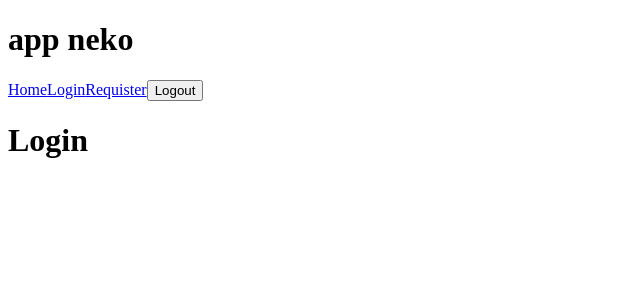
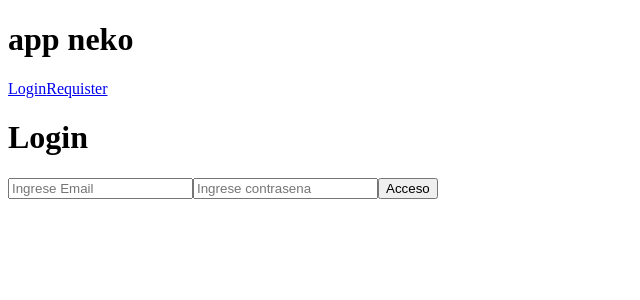
Before and after one commit to macnemoto/vue-firebase, a Vue app: page /login in a window 1280 px wide. Shown: the top 300 px of the page, without its empty margins (0-640 px from the left). Built offline with nearby package versions, Linux system fonts and the light colour scheme.

Commit message:
:construction: firebase auth

```diff
--- a/package.json
+++ b/package.json
@@ -9,6 +9,8 @@
     "preview": "vite preview"
   },
   "dependencies": {
+    "firebase": "^10.0.0",
+    "pinia": "^2.1.4",
     "vue": "^3.3.4",
     "vue-router": "4"
   },
--- a/src/App.vue
+++ b/src/App.vue
@@ -1,18 +1,22 @@
 <template>
   <div>
     <h1>app neko</h1>
-    <nav>
-      <router-link to="/">Home</router-link>
-      <router-link to="/login">Login</router-link>
-      <router-link to="/register">Requister</router-link>
-      <button>Logout</button>
+    <nav v-if="!userStore.loadingSession">
+      <router-link to="/" v-if="userStore.userData">Home</router-link>
+      <router-link to="/login" v-if="!userStore.userData">Login</router-link>
+      <router-link to="/register" v-if="!userStore.userData">Requister</router-link>
+      <button @click="userStore.logoutUser" v-if="userStore.userData">Logout</button>
     </nav>
+    <dir v-else>
+      Loading...
+    </dir>
     <RouterView></RouterView>
   </div>
 </template>
 
 <script setup>
-
+import { useUserStore } from './stores/user'
+const userStore = useUserStore()
 </script>
 
 <style lang="scss" scoped></style>
--- /dev/null
+++ b/src/firebaseConfig.js
@@ -0,0 +1,17 @@
+import { getAuth } from 'firebase/auth'
+import { initializeApp } from "firebase/app";
+
+const firebaseConfig = {
+  apiKey: "AIzaSyA-OIPrzrB511s2VkACzhjyql-JI5eQNMk",
+  authDomain: "vue-2023-dfe1b.firebaseapp.com",
+  projectId: "vue-2023-dfe1b",
+  storageBucket: "vue-2023-dfe1b.appspot.com",
+  messagingSenderId: "478422658580",
+  appId: "1:478422658580:web:d4f9b7074626e982600101"
+};
+
+// Initialize Firebase
+initializeApp(firebaseConfig);
+const auth = getAuth()
+
+export { auth }
--- a/src/main.js
+++ b/src/main.js
@@ -2,5 +2,6 @@ import { createApp } from 'vue'
 // import './style.css'
 import App from './App.vue'
 import router from './router'
+import { createPinia } from 'pinia'
 
-createApp(App).use(router).mount('#app')
+createApp(App).use(router).use(createPinia()).mount('#app')
--- a/src/router.js
+++ b/src/router.js
@@ -1,17 +1,36 @@
 import { createRouter, createWebHistory } from "vue-router";
+import { useUserStore } from "./stores/user";
 
+import Home from "./views/Home.vue";
 import Login from "./views/login.vue";
 import Register from "./views/Register.vue";
 
-const routes  = [
-  { path: "/", component: () => import('./views/Home.vue') },
+const requireAuth = async (to, from, next) => {
+  const userStore = useUserStore();
+  userStore.loadingSession = true
+  const user = await userStore.currentUser();
+  if (user) {
+    next();
+  } else {
+    next("login");
+  }
+  userStore.loadingSession = false
+
+};
+
+const routes = [
+  {
+    path: "/",
+    component: Home,
+    beforeEnter: requireAuth,
+  },
   { path: "/login", component: Login },
   { path: "/register", component: Register },
 ];
 
 const router = createRouter({
-    routes,
-    history: createWebHistory(),
+  routes,
+  history: createWebHistory(),
 });
 
 export default router;
--- /dev/null
+++ b/src/stores/user.js
@@ -0,0 +1,74 @@
+import { defineStore } from "pinia";
+import {
+  createUserWithEmailAndPassword,
+  onAuthStateChanged,
+  signInWithEmailAndPassword,
+  signOut,
+} from "firebase/auth";
+import { auth } from "../firebaseConfig";
+import router from "../router";
+
+export const useUserStore = defineStore("userStore", {
+  state: () => ({
+    userData: null,
+    loadingUser: false,
+    loadingSession: false
+  }),
+  getters: {
+    minuscula(state) {
+      return state.userData.toLocaleLowerCase();
+    },
+  },
+  actions: {
+    async refisterUser(email, password) {
+      this.loadingUser = true;
+      try {
+        const { user } = await createUserWithEmailAndPassword(
+          auth,
+          email,
+          password
+        );
+        console.log(user);
+        this.userData = { email: user.email, uid: user.uid };
+        router.push("/");
+      } catch (error) {
+      } finally {
+        this.loadingUser = false;
+      }
+    },
+    async loginUser(email, password) {
+      try {
+        this.loadingUser = true;
+        const user = await signInWithEmailAndPassword(auth, email, password);
+        this.userData = { email: user.email, uid: user.uid };
+        router.push("/");
+      } catch (error) {
+        console.log(error);
+      } finally {
+        this.loadingUser = false;
+      }
+    },
+    async logoutUser() {
+      try {
+        await signOut(auth);
+        router.push("/login");
+      } catch (error) {
+        console.log(error);
+      }
+    },
+    currentUser() {
+      return new Promise((resolve, reject) =>{
+        const unsuscribe = onAuthStateChanged(auth, user => {
+          if(user){
+        this.userData = { email: user.email, uid: user.uid };
+
+          }else {
+            this.userData = null
+          }
+          resolve(user)
+        }, e=> reject(e))
+        unsuscribe()
+      })
+    }
+  },
+});
--- a/src/views/Home.vue
+++ b/src/views/Home.vue
@@ -1,13 +1,23 @@
 <template>
     <div>
-<h1>Home</h1>
+        <h1>home</h1>
+        <p>{{ useStore.userData?.email }}</p>
+
     </div>
 </template>
 
 <script setup>
+import { onAuthStateChanged } from 'firebase/auth'
+import { auth } from '../firebaseConfig';
+import { useUserStore } from '../stores/user';
+const useStore = useUserStore()
+
+
+onAuthStateChanged(auth, (user) => {
+    console.log(user)
+})
 
 </script>
 
 <style lang="scss" scoped>
-
 </style>
--- a/src/views/Login.vue
+++ b/src/views/Login.vue
@@ -1,13 +1,34 @@
 <template>
     <div>
-<h1>Login</h1>
+        <h1>Login</h1>
+        <form @submit.prevent="handleSubmit">
+            <input type="email" placeholder="Ingrese Email" v-model.trim="email">
+            <input type="password" placeholder="Ingrese contrasena" v-model.trim="password">
+            <button type="submit" :disabled="userStore.loadingUser">Acceso</button>
+        </form>
+
     </div>
 </template>
 
 <script setup>
+import { ref } from 'vue'
+import { useUserStore } from '../stores/user'
+// import { useRouter } from 'vue-router'
 
+// const router = useRouter()
+
+const userStore = useUserStore()
+
+const email = ref()
+const password = ref()
+
+const handleSubmit = async  () => {
+    if (!email.value || password.value.length < 6) {
+        return alert('Papacho Rellena los campos')
+    }
+    await userStore.loginUser(email.value, password.value)
+    // router.push('/')
+}
 </script>
 
-<style lang="scss" scoped>
-
-</style>
+<style lang="scss" scoped></style>
--- a/src/views/Register.vue
+++ b/src/views/Register.vue
@@ -1,13 +1,34 @@
 <template>
     <div>
-<h1>Register</h1>
+        <h1>Register</h1>
+        <form @submit.prevent="handleSubmit">
+            <input type="email" placeholder="Ingrese Email" v-model.trim="email">
+            <input type="password" placeholder="Ingrese contrasena" v-model.trim="password">
+            <button type="submit" :disabled="userStore.loadingUser">Crear usuario</button>
+        </form>
+
     </div>
 </template>
 
 <script setup>
+import { ref } from 'vue'
+import { useUserStore } from '../stores/user'
+// import { useRouter } from 'vue-router'
 
+// const router = useRouter()
+
+const userStore = useUserStore()
+
+const email = ref('marcosj@gmeil.com')
+const password = ref('4234324')
+
+const handleSubmit = async  () => {
+    if (!email.value || password.value.length < 6) {
+        return alert('Papacho Rellena los campos')
+    }
+    await userStore.refisterUser(email.value, password.value)
+    // router.push('/')
+}
 </script>
 
-<style lang="scss" scoped>
-
-</style>
+<style lang="scss" scoped></style>
```
Also changed, not shown: 1 other file (tests, documents, lock files or other folders).
